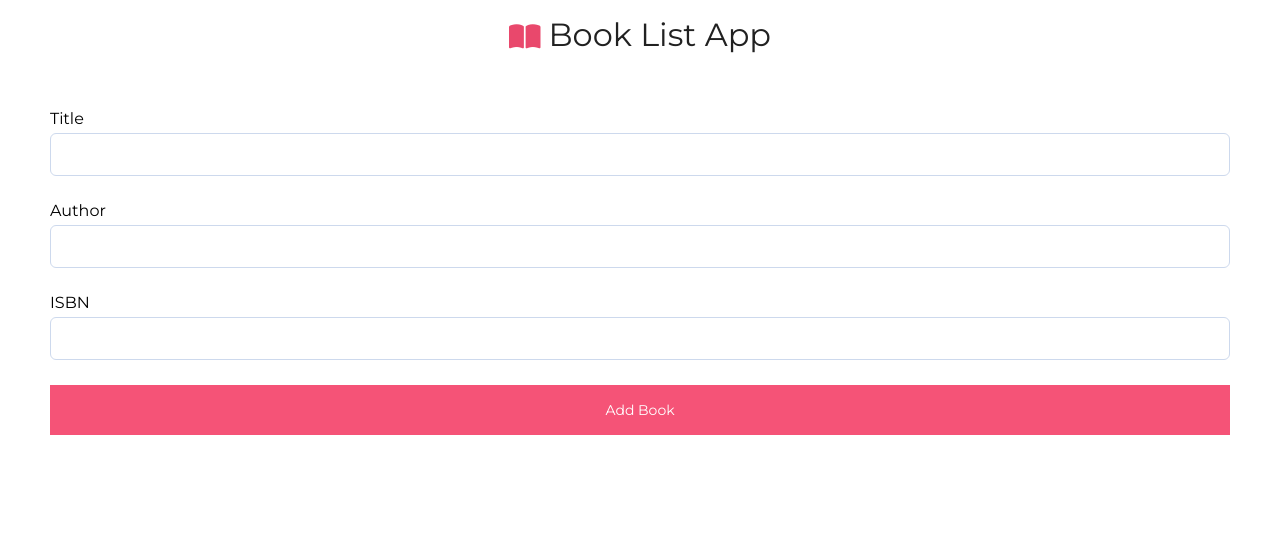
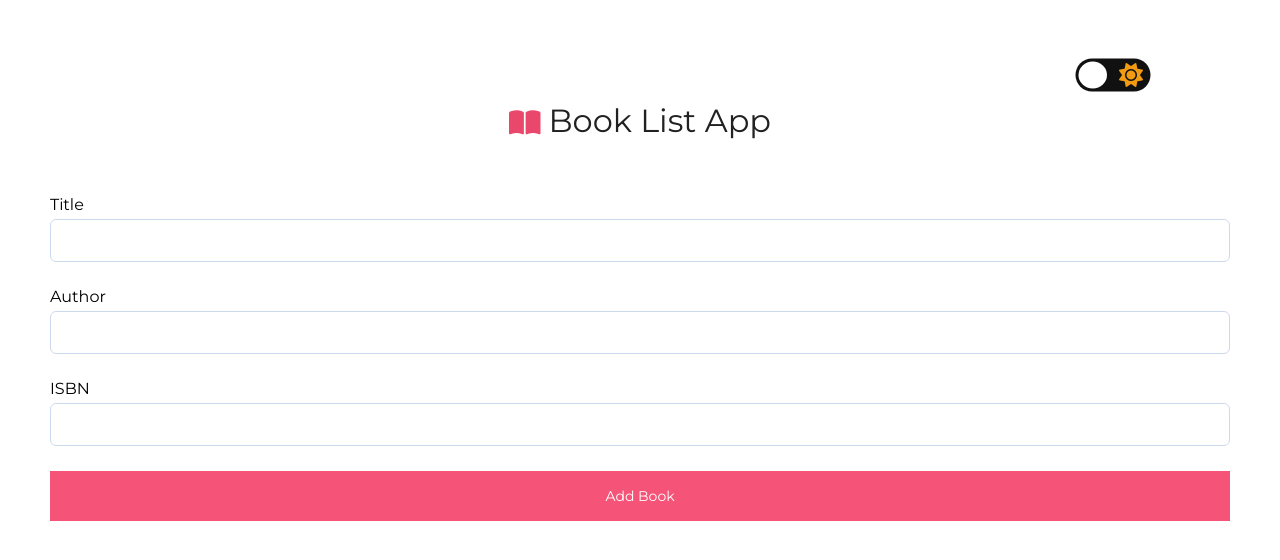
Before and after one commit to devsfer1/bookListApp, a plain HTML site: page index.html in a window 1280 px wide. Drawn offline with Linux system fonts and the light colour scheme.

Commit message:
dark mode icon added

```diff
--- a/index.html
+++ b/index.html
@@ -13,6 +13,12 @@
     <script src="https://kit.fontawesome.com/6465650075.js" crossorigin="anonymous"></script>
 </head>
 <body>
+    <input type="checkbox" class="checkbox" id="checkbox">
+        <label for="checkbox" class="label">
+            <i class="fas fa-moon"></i>
+            <i class="fas fa-sun"></i>
+            <div class="ball"></div>
+        </label>
     <div class="title-container">
         <i class="fas fa-book-open book-icon"></i>
         <h1 class="title">Book List App</h1>
--- a/style.css
+++ b/style.css
@@ -8,7 +8,52 @@
 }
 
 body {
-    font-family: 'Montserrat', sans-serif;;
+    font-family: 'Montserrat', sans-serif;
+}
+
+/* === Dark Mode === */
+.label {
+    width: 50px;
+    height: 22px;
+    background-color: #111;
+    display: flex;
+    align-items: center;
+    justify-content: space-between;
+    border-radius: 50px;
+    padding: 5px;
+    position: relative;
+    transform: scale(1.5);
+    margin-left: 85%;
+    margin-top: 5%;
+    cursor: pointer;
+}
+
+.fa-moon {
+    color: #f1c40f;
+}
+
+.fa-sun {
+    color: #f39c12;
+}
+
+.ball {
+    width: 19px;
+    height: 18px;
+    position: absolute;
+    background-color: #fff;
+    top: 2px;
+    left: 2px;
+    border-radius: 50%;
+    transition: transform 0.2s linear;
+}
+
+.checkbox:checked + .label .ball {
+    transform: translateX(24px);
+}
+
+.checkbox {
+    opacity: 0;
+    position: absolute;
 }
 
 .title-container {
```
